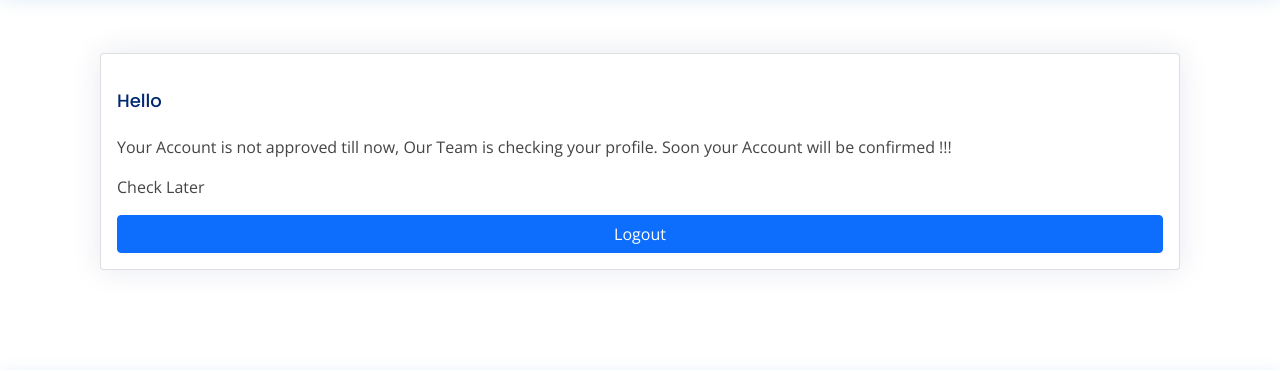
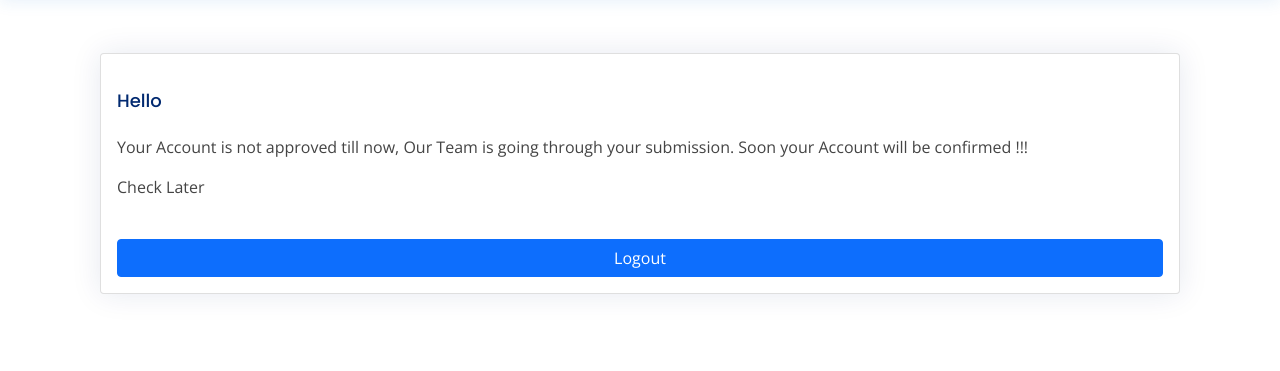
Before and after one commit to danutibeabasi/Healthcare-Management-System, a Django app: template templates/hospital/doctor_wait_for_approval.html in a window 1280 px wide. Shown: the part 119-490 px from the top of the page. Run offline with Django 3.2, Linux system fonts and the light colour scheme; the template is opened without the code that fills it, so the values that code supplies are empty; some libraries are stand-ins or nearby versions.

Commit message:
Doctor wait for approval page fixed

```diff
--- a/templates/hospital/doctor_wait_for_approval.html
+++ b/templates/hospital/doctor_wait_for_approval.html
@@ -96,8 +96,8 @@
 
     <div class="card-body card">
       <h5 class="card-title">Hello {{request.user.first_name}}</h5>
-      <p class="card-text">Your Account is not approved till now, Our Team is checking your profile. Soon your Account will be confirmed !!!</p>
-      <p>Check Later</p>
+      <p class="card-text">Your Account is not approved till now, Our Team is going through your submission. Soon your Account will be confirmed !!!</p>
+      <p>Check Later</p><br>
       <a href="/logout" class="btn btn-primary">Logout</a>
     </div>
 
```
